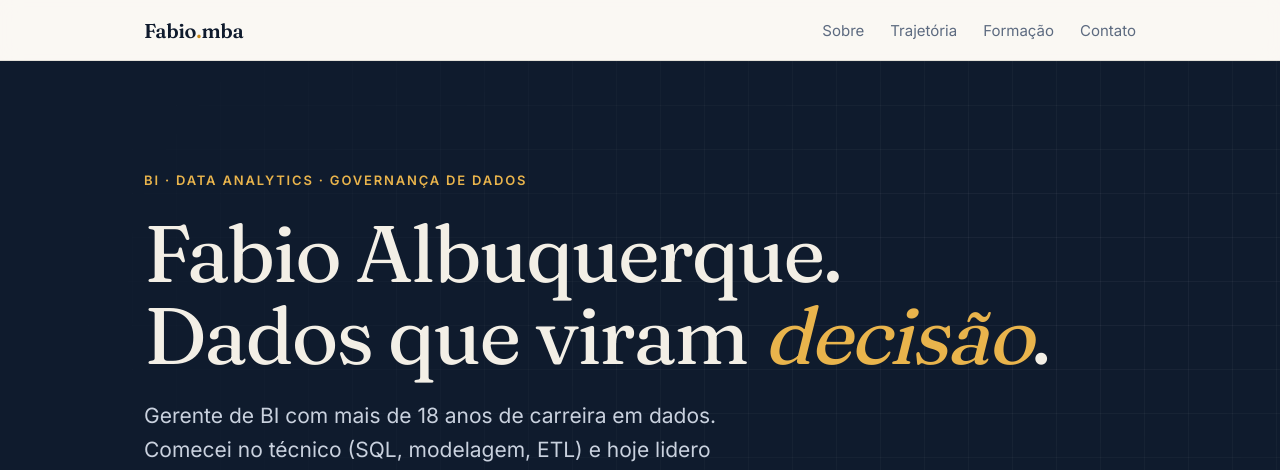
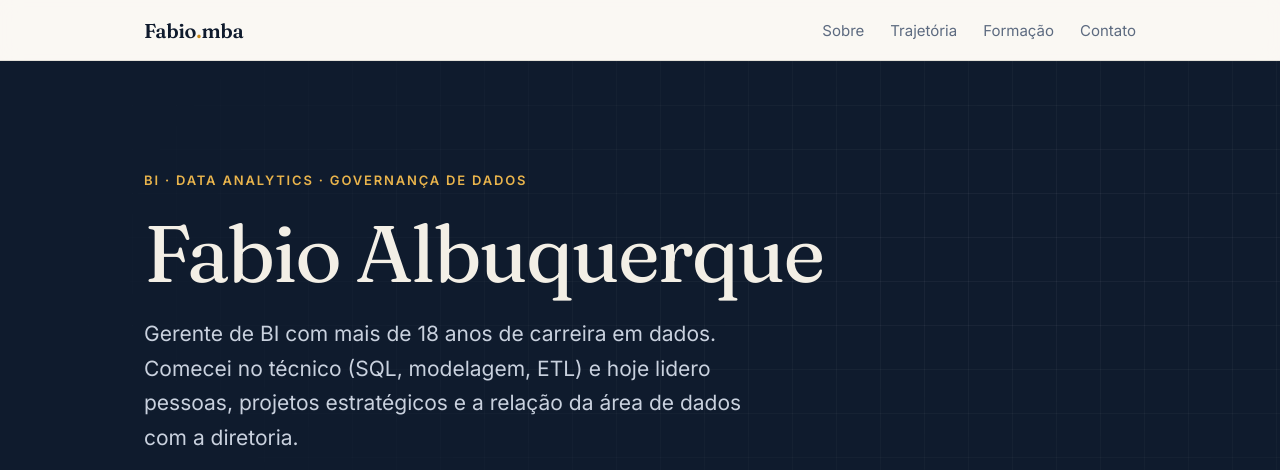
Before and after one commit to mba-fabio/fabio.mba, a plain HTML site: page index.html in a window 1280 px wide. Shown: the top 470 px of the page. Drawn offline with Linux system fonts and the light colour scheme.

Commit message:
Remove slogan do topo

```diff
--- a/index.html
+++ b/index.html
@@ -220,7 +220,7 @@
 <header class="hero" id="topo">
   <div class="wrap">
     <span class="eyebrow">BI · Data Analytics · Governança de Dados</span>
-    <h1>Fabio Albuquerque.<br>Dados que viram <em>decisão</em>.</h1>
+    <h1>Fabio Albuquerque</h1>
     <p class="lead">Gerente de BI com mais de 18 anos de carreira em dados. Comecei no técnico (SQL, modelagem, ETL) e hoje lidero pessoas, projetos estratégicos e a relação da área de dados com a diretoria.</p>
     <div class="cta">
       <a class="btn btn-primary" href="https://www.linkedin.com/in/fabio-mba/" target="_blank" rel="noopener">
```
